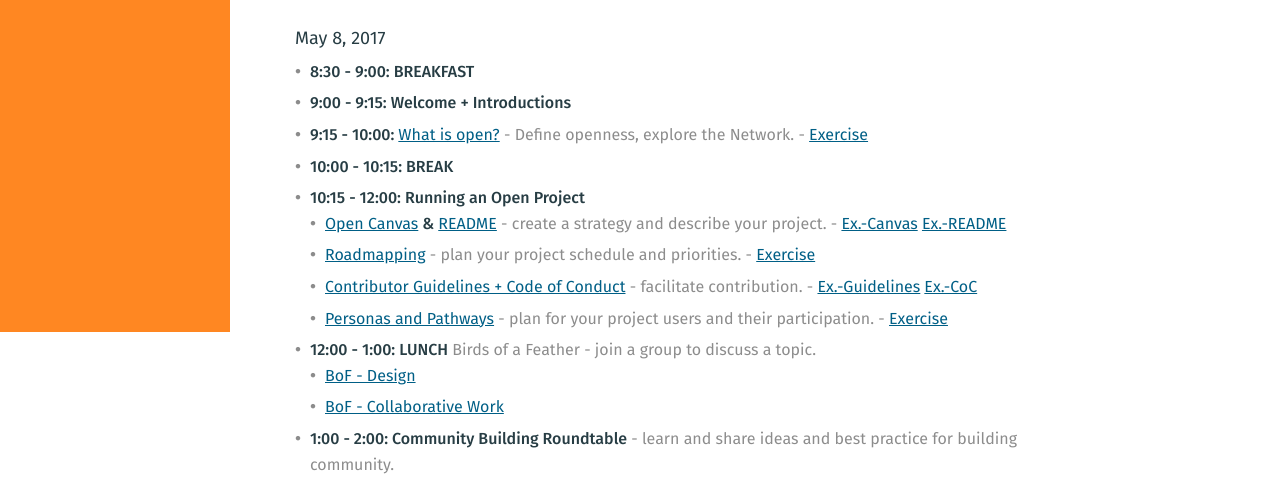
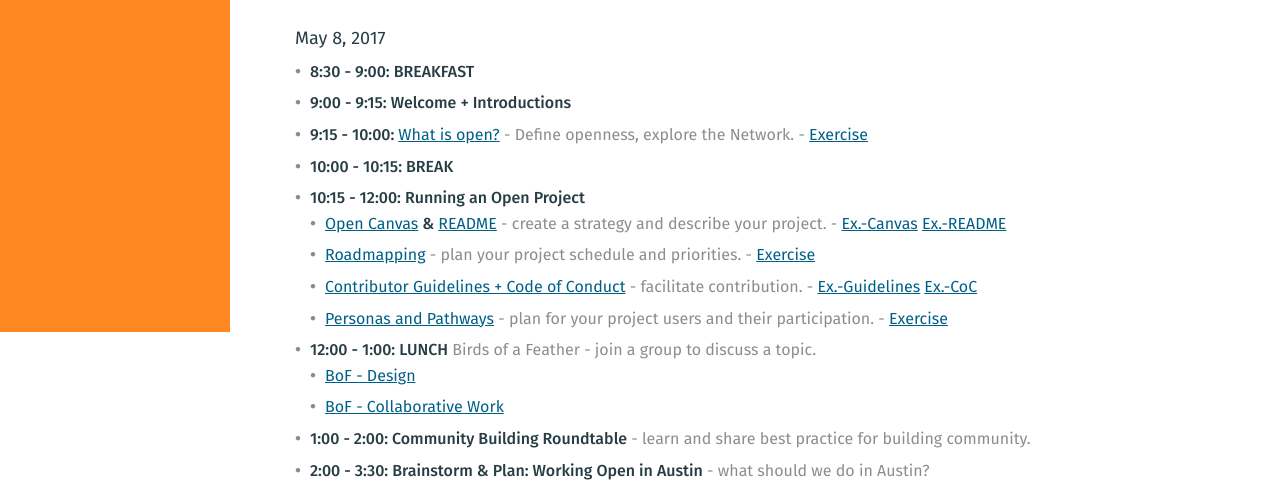
Before and after one commit to MozillaFoundation/atxwow0517, a plain HTML site: page index.html in a window 1280 px wide. Shown: the part 468-952 px from the top of the page. Drawn offline with nearby package versions, Linux system fonts and the light colour scheme; a script that the page names is missing.

Commit message:
formatting

```diff
--- a/index.html
+++ b/index.html
@@ -83,10 +83,10 @@
         </li>
 
         <!-- COMMUNITY BUILDING -->
-        <li><strong>1:00 - 2:00: Community Building Roundtable</strong> - learn and share ideas and best practice for building community.</li>
+        <li><strong>1:00 - 2:00: Community Building Roundtable</strong> - learn and share best practice for building community.</li>
 
         <!-- PLANNING & GROUP WORK -->
-        <li><strong>2:00 - 3:30: <a href="" target="_blank">Brainstorm & Plan: Working Open in Austin</a></strong> - what should we do in Austin?</li>
+        <li><strong>2:00 - 3:30: Brainstorm & Plan: Working Open in Austin</strong> - what should we do in Austin?</li>
         <li><strong>3:30 - 3:45: BREAK</strong></li>
 
         <!-- RUN YOUR OWN WOW -->
```
